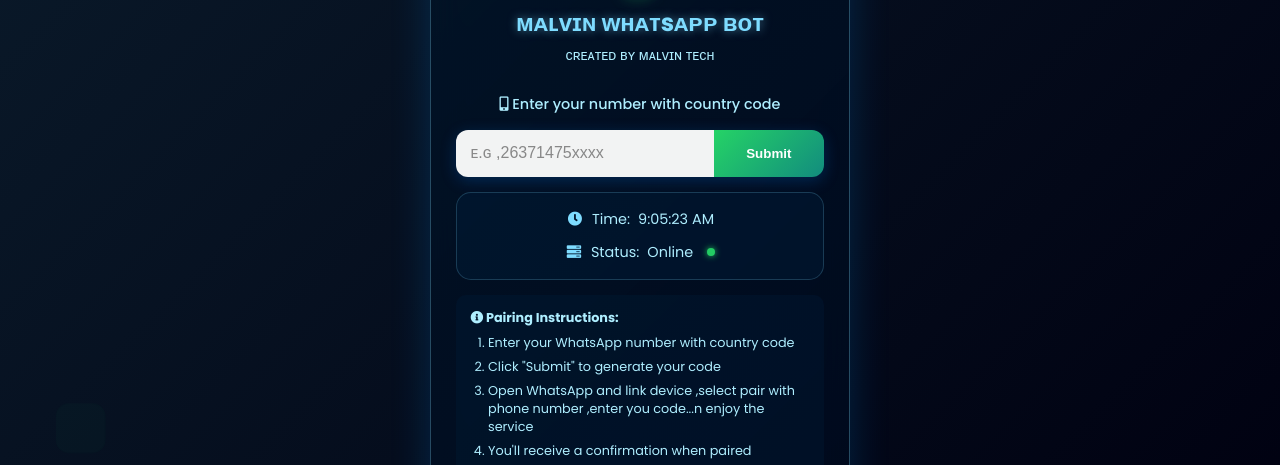
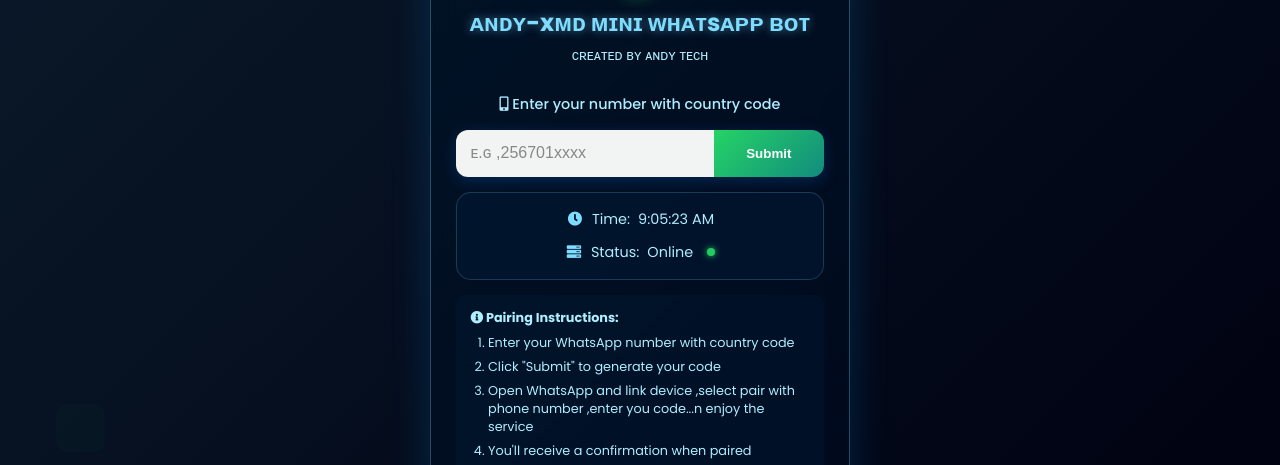
Before and after one commit to andytech580/ANDY-MINI, a website: page main.html in a window 1280 px wide. Shown: the part 184-649 px from the top of the page. Drawn offline with Linux system fonts and the light colour scheme.

Commit message:
Update main.html

```diff
--- a/main.html
+++ b/main.html
@@ -3,7 +3,7 @@
 <head>
   <meta charset="UTF-8" />
   <meta name="viewport" content="width=device-width, initial-scale=1.0" />
-  <title>ᴍᴀʟᴠɪɴ ᴡʜᴀᴛsᴀᴘᴘ ʙᴏᴛ</title>
+  <title>ᴀɴᴅʏ-ᴍɪɴɪ ᴡʜᴀᴛsᴀᴘᴘ ʙᴏᴛ</title>
   <link rel="stylesheet" href="https://cdnjs.cloudflare.com/ajax/libs/font-awesome/5.15.4/css/all.min.css"/>
   <link href="https://fonts.googleapis.com/css2?family=Poppins:wght@400;500;600;700&display=swap" rel="stylesheet">
   <style>
@@ -447,19 +447,19 @@
   <div class="container">
     <div class="box">
       <div class="avatar">
-        <img src="https://i.ibb.co/YzGgr0m/malvin-xd.jpg" alt="Malvin Bot">
+        <img src="https://d.uguu.se/dvyJReMY.jpg" alt="ᴀɴᴅʏ ʙᴏᴛ">
       </div>
 
       <div class="whatsapp-header">
         <i class="fab fa-whatsapp whatsapp-icon"></i>
-        <h2>ᴍᴀʟᴠɪɴ ᴡʜᴀᴛsᴀᴘᴘ ʙᴏᴛ</h2>
-        <h6>ᴄʀᴇᴀᴛᴇᴅ ʙʏ ᴍᴀʟᴠɪɴ ᴛᴇᴄʜ</h6>
+        <h2>ᴀɴᴅʏ-xᴍᴅ ᴍɪɴɪ ᴡʜᴀᴛsᴀᴘᴘ ʙᴏᴛ</h2>
+        <h6>ᴄʀᴇᴀᴛᴇᴅ ʙʏ ᴀɴᴅʏ ᴛᴇᴄʜ</h6>
       </div>
 
       <h6><i class="fas fa-mobile-alt"></i> Enter your number with country code</h6>
 
       <div class="input-container">
-        <input placeholder="ᴇ.ɢ ,26371475xxxx" type="number" id="number">
+        <input placeholder="ᴇ.ɢ ,256701xxxx" type="number" id="number">
         <button id="submit">Submit</button>
       </div>
 
```
